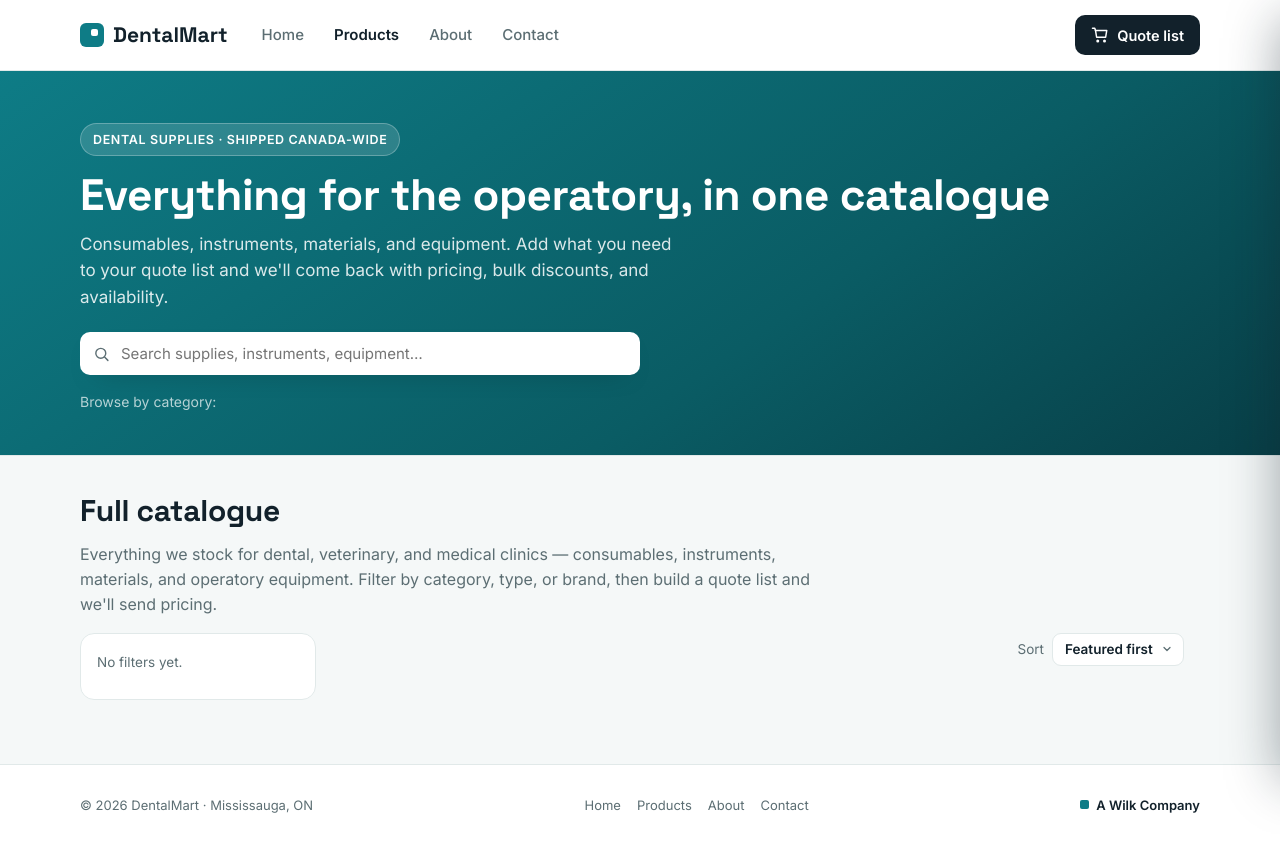
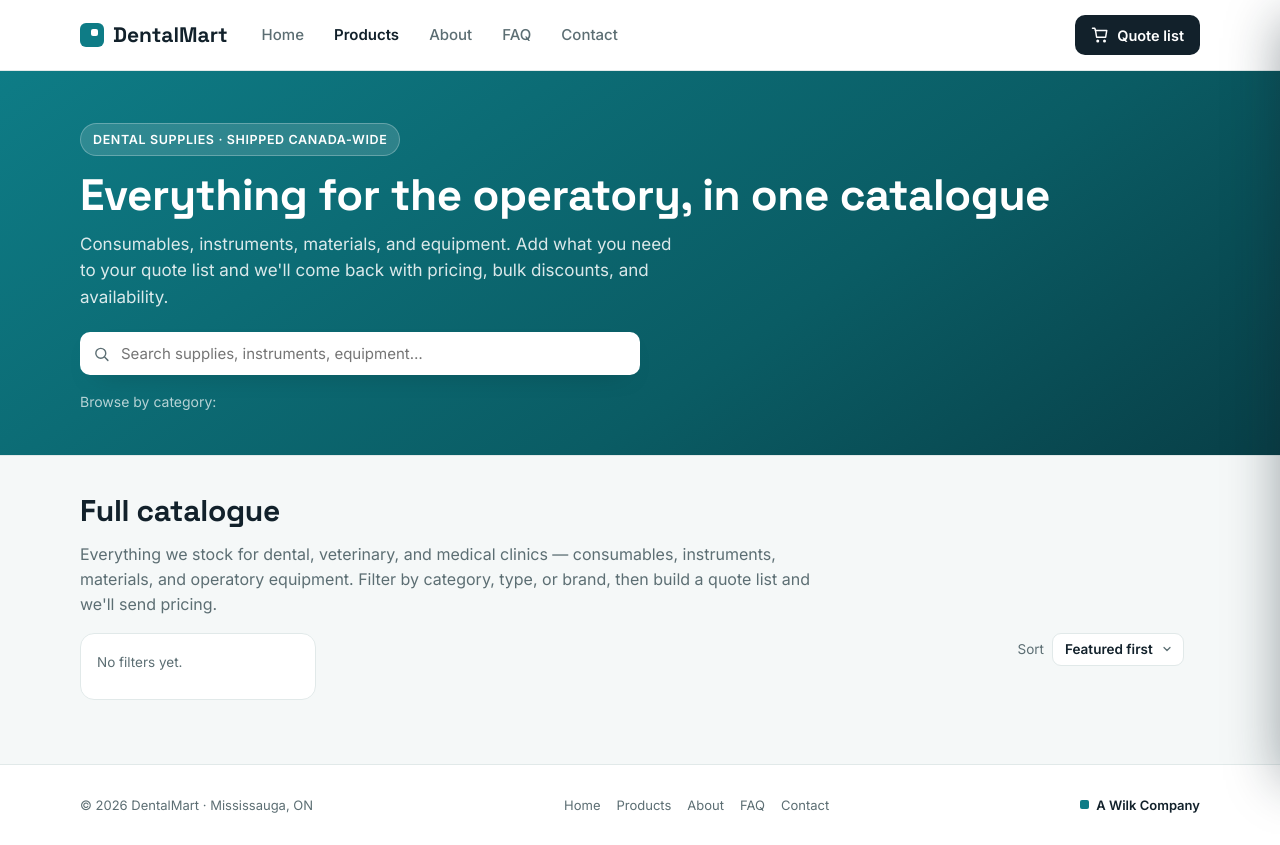
Before and after one commit to LucasHejmo/DENTALMART, a website: page products.html in a window 1280 px wide. Drawn offline with Linux system fonts and the light colour scheme; no server answers.

Commit message:
Add files via upload

```diff
--- a/products.html
+++ b/products.html
@@ -19,6 +19,7 @@
       <a href="/index.html">Home</a>
       <a href="/products.html" class="on">Products</a>
       <a href="/about.html">About</a>
+      <a href="/faq.html">FAQ</a>
       <a href="/contact.html">Contact</a>
     </nav>
     <button class="navtoggle" id="navToggle" aria-label="Open menu" aria-expanded="false" aria-controls="navlinks">
@@ -80,7 +81,7 @@
 <footer style="margin-top:50px">
   <div class="wrap fin">
     <span>© 2026 DentalMart · Mississauga, ON</span>
-    <nav class="fnav"><a href="/index.html">Home</a><a href="/products.html">Products</a><a href="/about.html">About</a><a href="/contact.html">Contact</a></nav>
+    <nav class="fnav"><a href="/index.html">Home</a><a href="/products.html">Products</a><a href="/about.html">About</a><a href="/faq.html">FAQ</a><a href="/contact.html">Contact</a></nav>
     <a class="wilk" href="https://wilksolutions.ca" target="_blank" rel="noopener"><span class="s"></span>A Wilk Company</a>
   </div>
 </footer>
```
